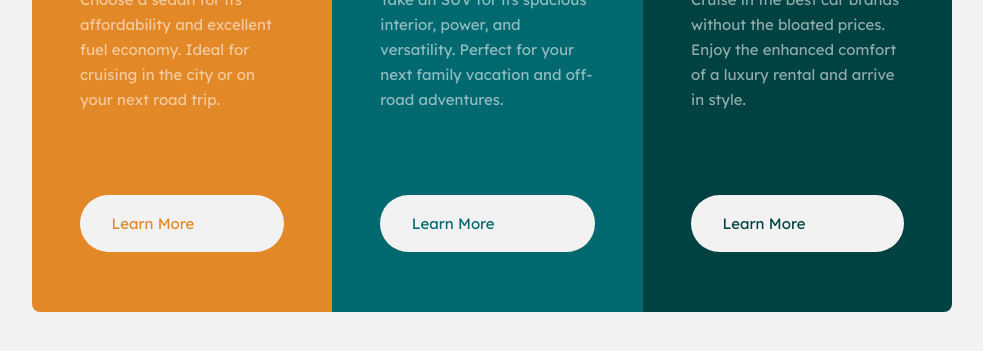
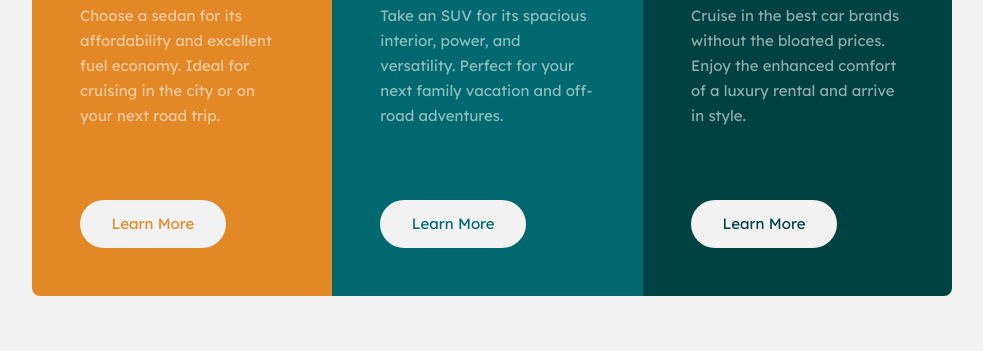
Before and after one commit to Daxerus/3-column-preview-card-component, a plain HTML site: page index.html in a window 1280 px wide. Shown: the part 349-700 px from the top of the page, without its empty margins (148-1131 px from the left). Drawn offline with Linux system fonts and the light colour scheme.

Commit message:
fixed errors
p {
    margin-bottom: 2.2rem;
    opacity: 0.75;
}

@ -166,13 +167,14 @@ p, a span {
}

.card--section-button {
    background-color: var(--color-neutral-very-light-gray);
    padding: 1rem 1.96875rem;
    border-radius: 2rem;
    margin: auto;
    display: block;
}

a {

    background-color: var(--color-neutral-very-light-gray);
    padding: 1rem 1.96875rem;
    border-radius: 2rem;
}

```diff
--- a/style.css
+++ b/style.css
@@ -117,6 +117,7 @@ h2 {
 }
 
 p {
+    margin-bottom: 2.2rem;
     opacity: 0.75;
 }
 
@@ -166,13 +167,14 @@ p, a span {
 }
 
 .card--section-button {
+    margin: auto;
+    display: block;
+}
+
+a {
     background-color: var(--color-neutral-very-light-gray);
     padding: 1rem 1.96875rem;
     border-radius: 2rem;
-}
-
-a {
-
 }
 
 @media screen and (min-width: 53rem) {
```
